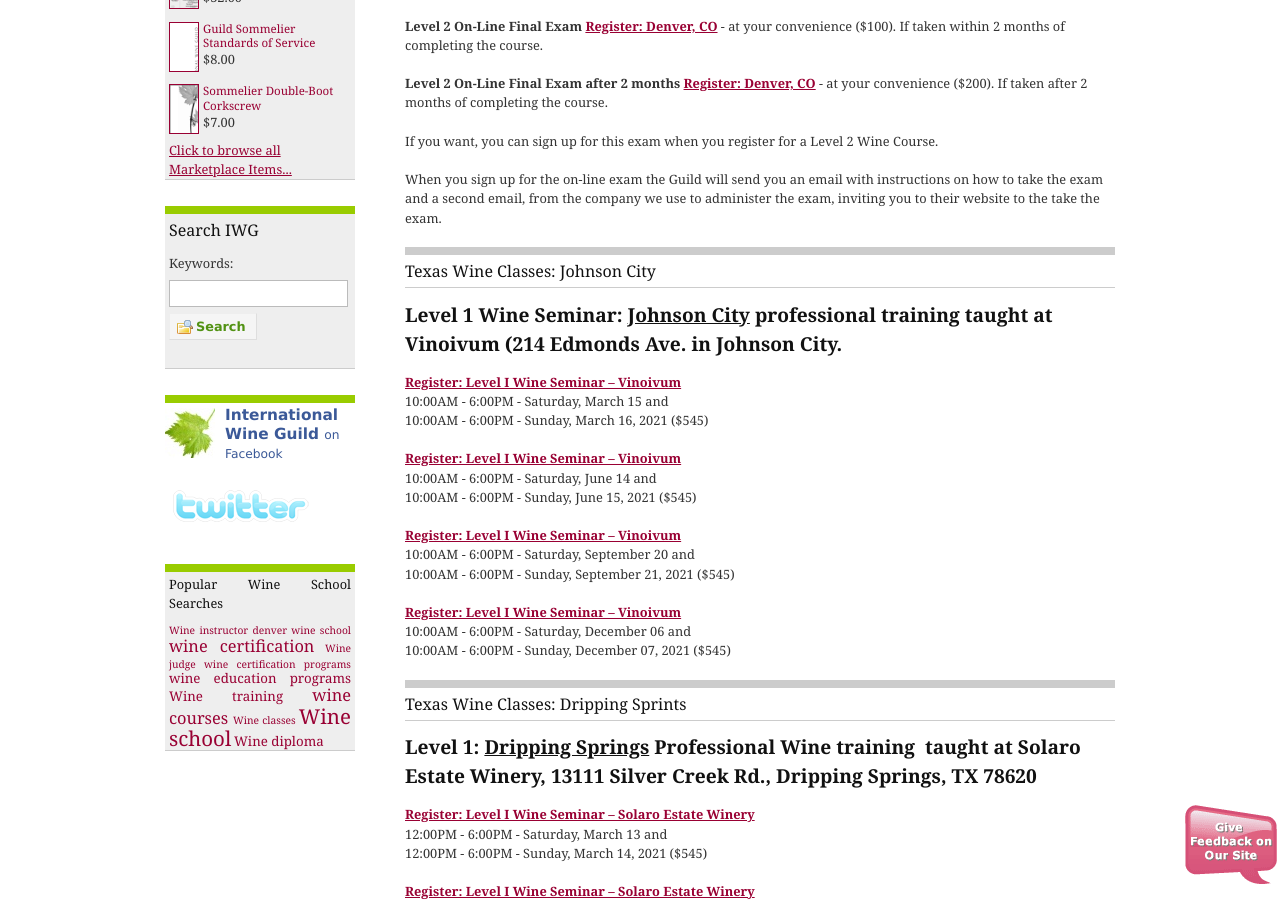
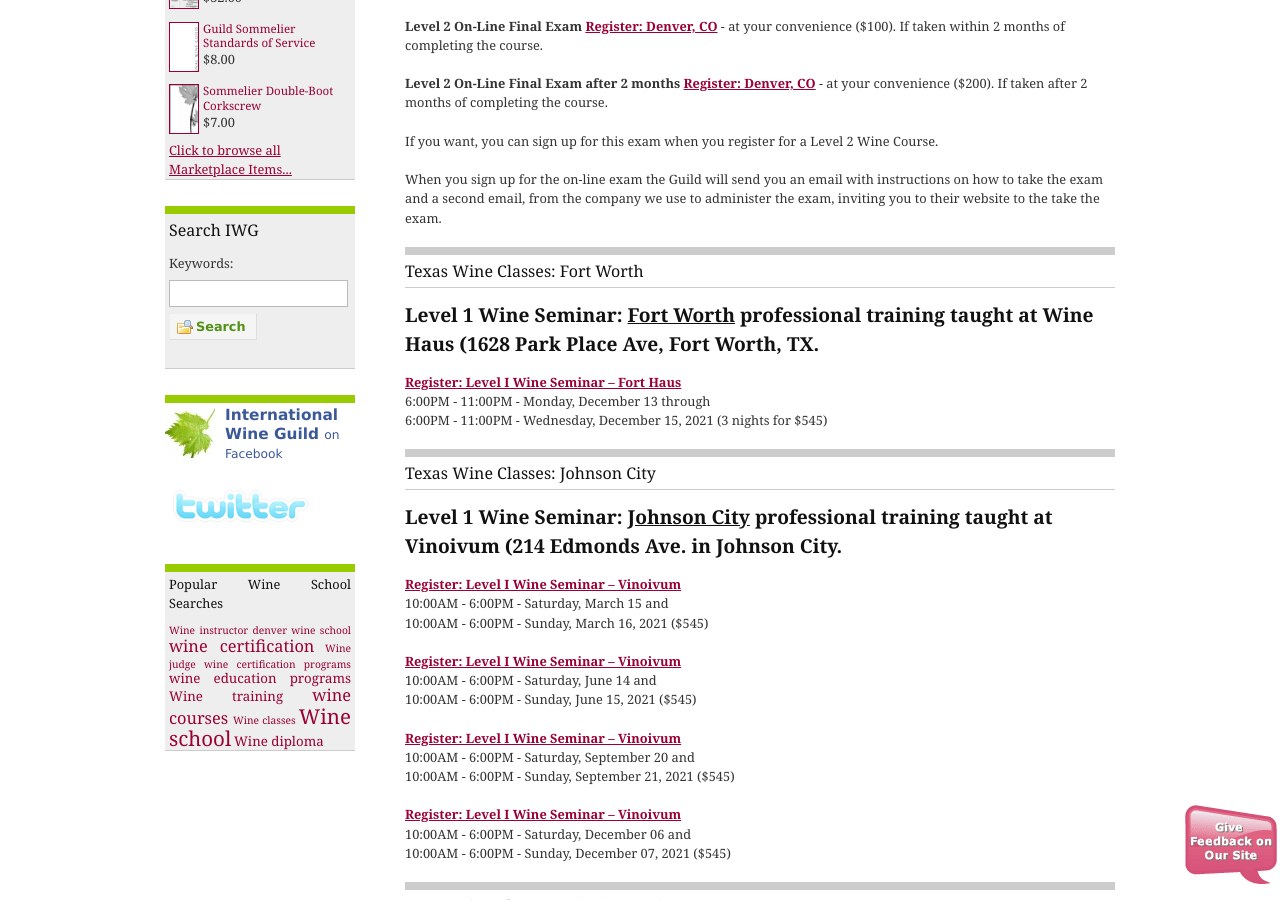
Before and after one commit to CKDev/internationalwineguild.com, a Jekyll site: the page built from texas-wine-school.html, in a window 1280 px wide and 900 px high, scrolled down 1087 px. Built offline with Jekyll 4.4.1, drawn with Linux system fonts in a browser that asks for light colours; a script that is not in the unit is left out; comment, search, counter and statistics services are not loaded.

Commit message:
Update texas-wine-school.html

```diff
--- a/texas-wine-school.html
+++ b/texas-wine-school.html
@@ -42,6 +42,16 @@
 <p>When you sign up for the on-line exam the Guild will send you an email with instructions on how to take the exam
   and a second email, from the company we use to administer the exam, inviting you to their website to the take the
   exam.</p>
+
+<h2>Texas Wine Classes: Fort Worth</h2>
+<h3><strong>Level 1 Wine Seminar: <u>Fort Worth</u>&nbsp;professional training taught at Wine Haus (1628 Park Place Ave, Fort Worth, TX.&nbsp;</strong></h3>
+
+<p><a class="ga-track"
+    href="http://ww4.aitsafe.com/cf/add.cfm?userid=6714687&amp;product=Level+1+Wine+Seminar+Fort+Haus++-++12/13-15, 2021&amp;price=545&amp;return=www.internationalwineguild.com/texas-wine-school">
+    <strong>Register: Level I Wine Seminar – Fort Haus</strong>
+  </a><br>
+  6:00PM - 11:00PM - Monday, December 13 through<br>
+  6:00PM - 11:00PM - Wednesday, December 15, 2021 (3 nights for $545)</p>
 
 <h2>Texas Wine Classes: Johnson City</h2>
 <h3><strong>Level 1 Wine Seminar: <u>Johnson City</u>&nbsp;professional training taught at Vinoivum (214 Edmonds Ave. in Johnson City.&nbsp;</strong></h3>
```
